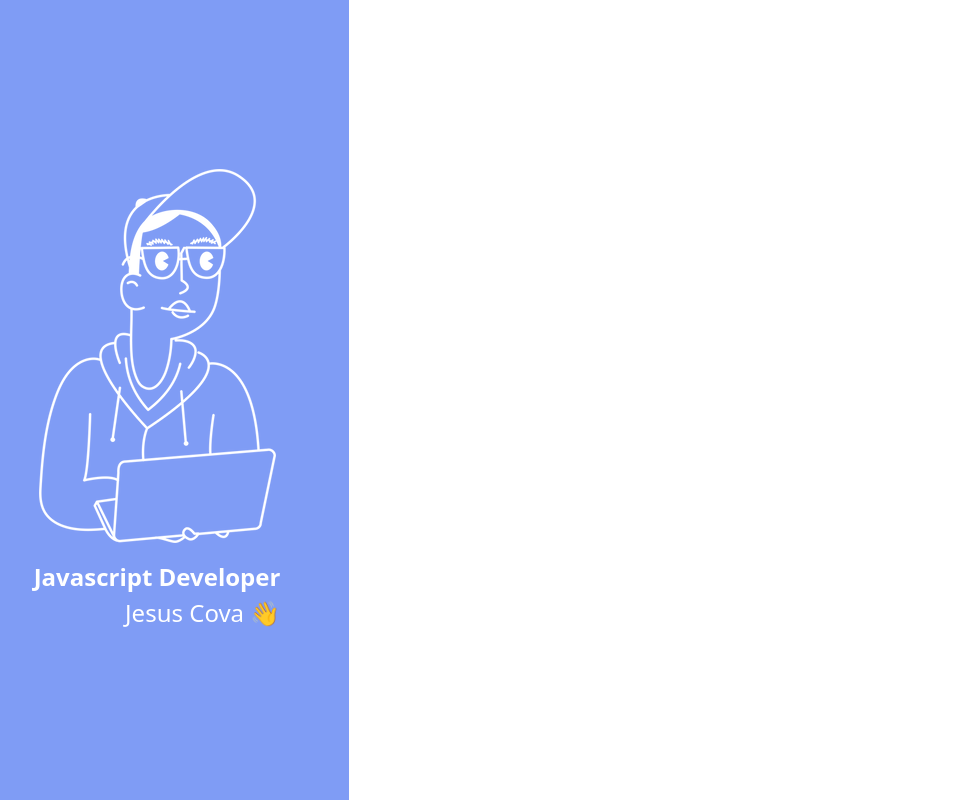
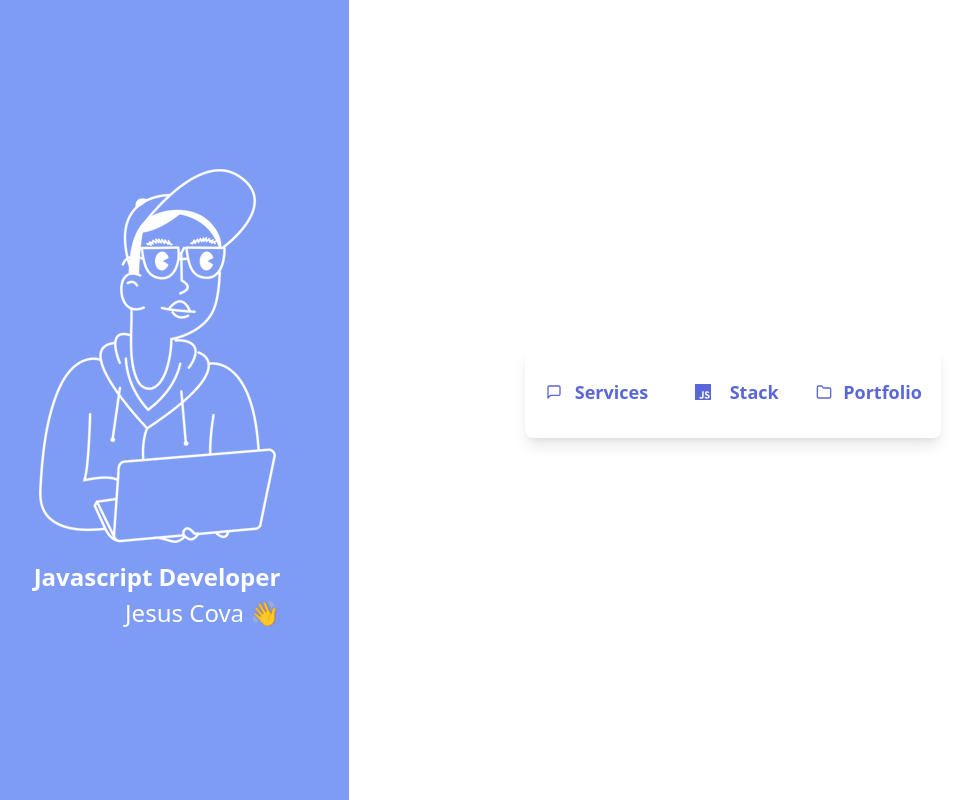
Before and after one commit to doc22940/doc-11, a Next.js app: page / in a window 1280 px wide. Shown: the whole page, without its empty margins (227-1198 px from the left). Built offline with nearby package versions, Linux system fonts and the light colour scheme.

Commit message:
usando grid y navbar

```diff
--- /dev/null
+++ b/components/main.js
@@ -0,0 +1,32 @@
+import {useState} from 'react'
+import { SiJavascript } from 'react-icons/si'
+import { FiFolder, FiMessageSquare } from 'react-icons/fi'
+
+export default function Main() {
+  const [nav, setNav] = useState('DESCRIPTION')
+  const changeNav = (newVal) => setNav(newVal)
+  return(
+    <div className='flex flex-col justify-center items-center p-2 '>
+      <nav className="flex p-5 px-1 shadow-lg text-indigo-600 font-bold rounded-lg mb-4">
+        <ButtonNav text="Services" onClick={() => changeNav('DESCRIPTION')} />
+        <ButtonNav text="Stack" onClick={() => changeNav('STACK')} />
+        <ButtonNav text="Portfolio" onClick={() => changeNav('PORTFOLIO')} />
+      </nav>
+
+    </div>
+  )
+}
+
+const ButtonNav = ({ text, onClick }) => (
+	<div
+		onClick={onClick}
+		className="flex items-center py-3 w-32 mx-1 rounded-lg transition
+	duration-300 justify-evenly cursor-pointer hover:bg-gray-400 hover:text-white"
+	>
+		{text === 'Services' && <FiMessageSquare />}
+		{text === 'Stack' && <SiJavascript className="ml-2" />}
+		{text === 'Portfolio' && <FiFolder />}
+
+		<h2 className="text-lg">{text}</h2>
+	</div>
+)
--- a/package.json
+++ b/package.json
@@ -11,6 +11,7 @@
     "next": "9.5.3",
     "react": "16.13.1",
     "react-dom": "16.13.1",
+    "react-icons": "^3.11.0",
     "react-spring": "^8.0.27"
   },
   "devDependencies": {
--- a/pages/index.js
+++ b/pages/index.js
@@ -1,14 +1,16 @@
 
-// import Main from '../src/Main'
+import Main from '../components/main'
 import data from '../src/data.json'
 import { useFade } from '../src/customHooks'
 import { animated } from 'react-spring'
 
 export default function Index({ data }) {
 	return (
-		<div className='flex'>
+		<div className='grid grid-cols-1 md:grid-cols-2'>
 			<Hero />
-			{/* <Main data={data} /> */}
+
+			<Main />
+
 		</div>
 	)
 }
@@ -22,7 +24,7 @@ export function getStaticProps() {
 function Hero() {
 	const { props } = useFade()
 	return (
-		<div className="flex flex-col justify-center items-center w-full md:max-w-xl h-screen bg-indigo-400 text-white">
+		<div className="flex flex-col justify-center items-center w-full md:max-w-xl  h-screen bg-indigo-400 text-white">
 			<animated.div style={props}>
 				<img src="/jcmdevwhite.png" alt="jesus" className="md:ml-48" />
 			</animated.div>
```
Also changed, not shown: 1 other file (tests, documents, lock files or other folders).
